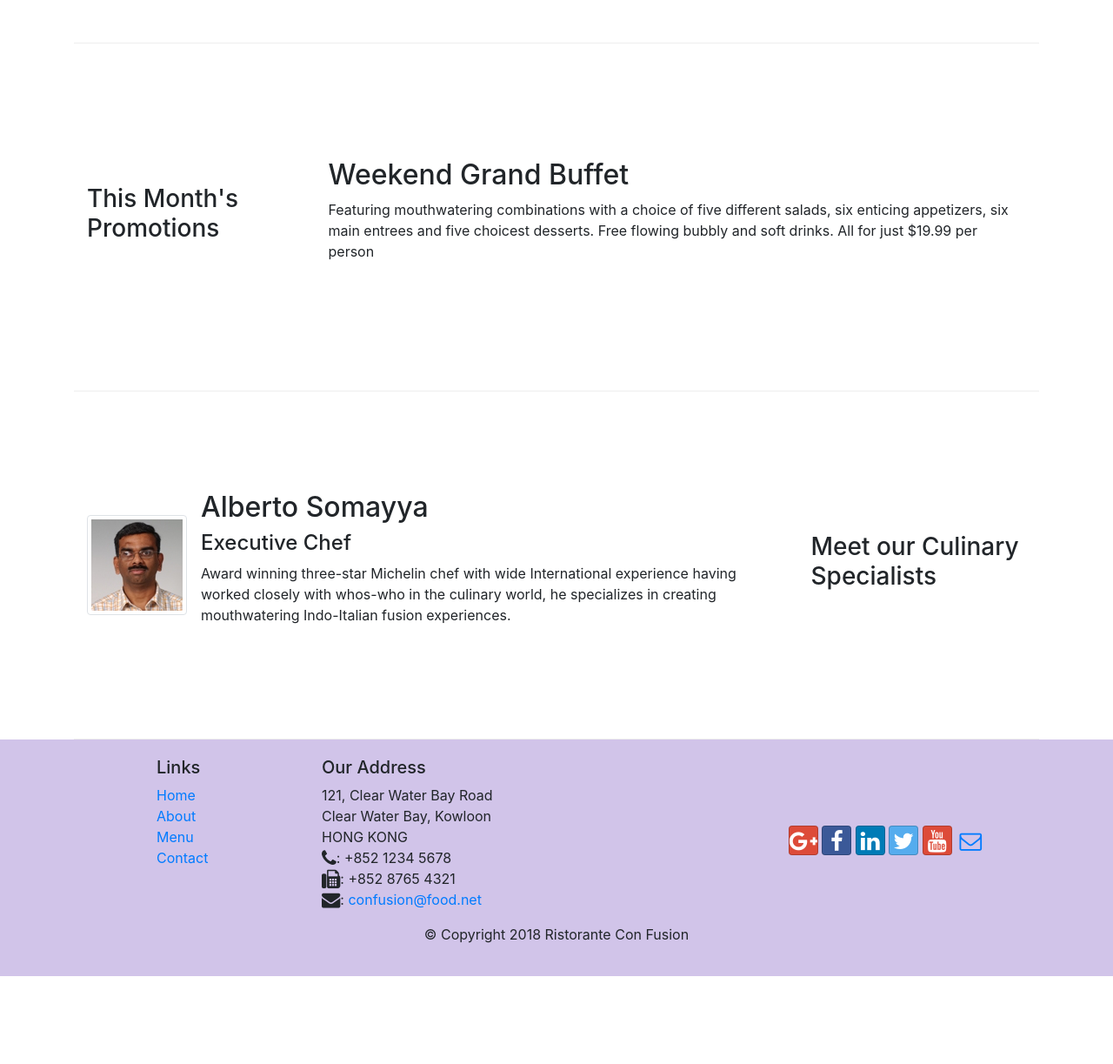
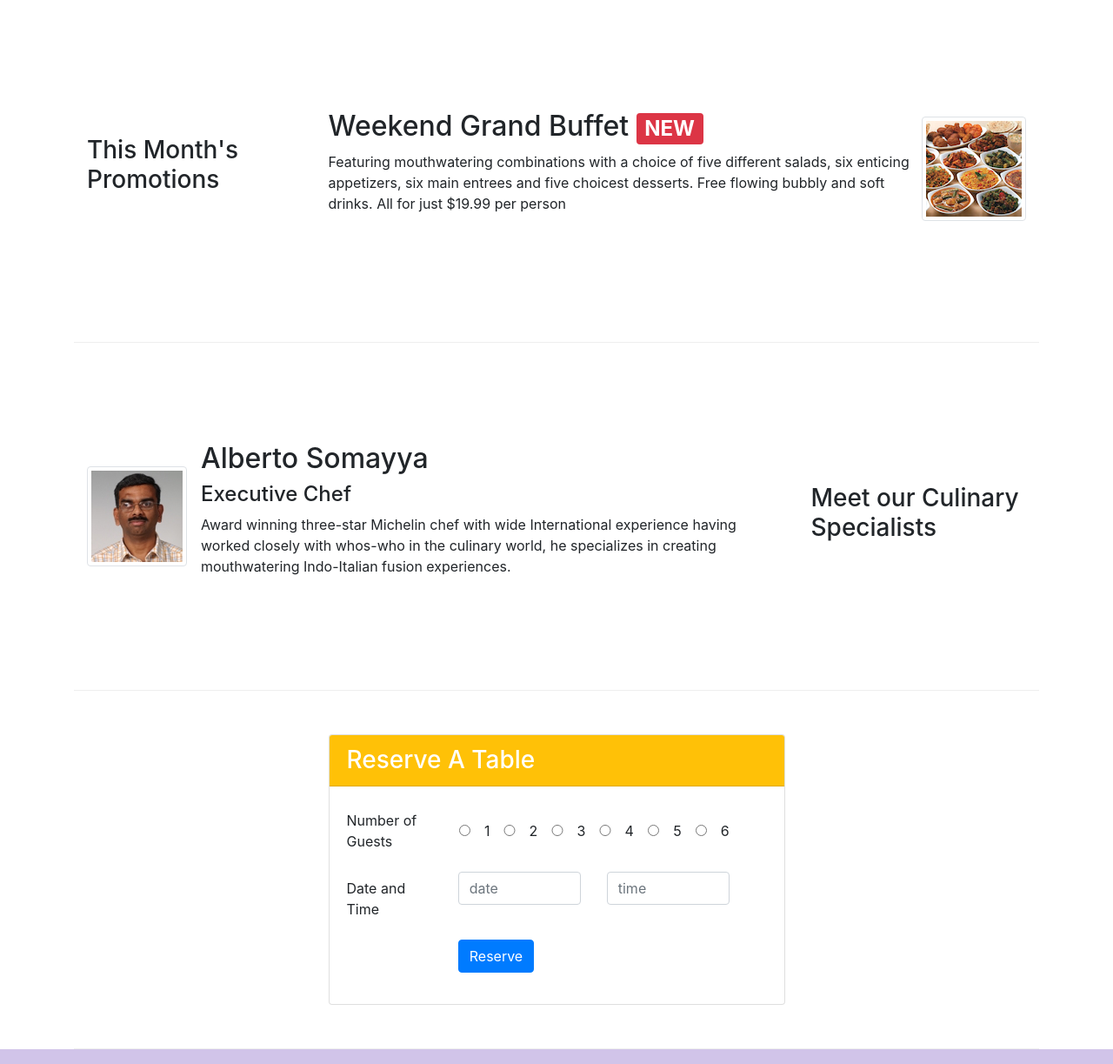
Before and after one commit to DevHimu/angularbootstrap, a website: page index.html in a window 1280 px wide. Shown: the part 740-1963 px from the top of the page at 87% size. Before the commit the page ends 1862 px from the top, so only its background shows below. Drawn offline with nearby package versions, Linux system fonts and the light colour scheme.

Commit message:
Assignment2

```diff
--- a/index.html
+++ b/index.html
@@ -23,7 +23,7 @@
             <a class="navbar-brand mr-auto" href="#"><img src="img/logo.png" height="30" width="41"></a>
             <div class="collapse navbar-collapse" id="Navbar">
                 <ul class="navbar-nav mr-auto">
-                    <li class="nav-item active"><a class="nav-link" href="#"><span class="fa fa-home fa-lg"></span>
+                    <li class="nav-item active"><a class="nav-link" href="./index.html"><span class="fa fa-home fa-lg"></span>
                             Home</a></li>
                     <li class="nav-item"><a class="nav-link" href="./aboutus.html"><span
                                 class="fa fa-info fa-lg"></span> About</a></li>
@@ -44,11 +44,17 @@
                     <p>We take inspiration from the World's best cuisines, and create a unique fusion experience. Our
                         lipsmacking creations will tickle your culinary senses!</p>
                 </div>
-                <div class="col-12 col-sm-4">
+                <div class="col-12 col-sm-2">
                     <div class="col-12 col-sm align-self-center">
                         <img src="img/logo.png" class="img-fluid">
                     </div>
                 </div>
+               <div class="col-12 col-sm-4  align-self-center " >
+                    <div class="col-12 col-sm align-self-center">
+                        <a type="button" class="btn btn-primary btn-block btn-warning btn-lg" href="#reserveATable">Reserve Table</a></button>
+                    </div>
+                </div>
+
             </div>
         </div>
     </header>
@@ -78,11 +84,19 @@
                 <h3>This Month's Promotions</h3>
             </div>
             <div class="col col-sm col-md">
-                <h2>Weekend Grand Buffet</h2>
-                <p>Featuring mouthwatering combinations with a choice of five different salads, six enticing appetizers,
-                    six main entrees and five choicest desserts. Free flowing bubbly and soft drinks. All for just
-                    $19.99 per person </p>
+                <div class="media">
+                        <div class="media-body">
+                             <h2 class="mt-0">Weekend Grand Buffet <span class="badge badge-danger">NEW</span> </h2>
+                                <p class="d-none d-sm-block">Featuring mouthwatering combinations with a choice of five different salads, six enticing appetizers,
+                                six main entrees and five choicest desserts. Free flowing bubbly and soft drinks. All for just
+                                $19.99 per person </p>
+                        </div>
+                        <img class="d-flex img-thumbnail align-self-center" src="img/buffet.png" alt="Uthappizza">
+                </div>
+
             </div>
+
+
         </div>
 
         <div class="row row-content row-content align-items-center">
@@ -104,6 +118,61 @@
                     </div>
                 </div>
             </div>
+        </div>
+
+            <div class="row row-content justify-content-center" id="reserveATable" >
+                    <div class="col-12 col-sm-6">
+                            <div class="card" >
+                                <h3 class="card-header bg-warning text-white">Reserve A Table</h3>
+                                <div class="card-body">
+                                    <form >
+                                            <div class="form-group row">
+
+                                                    <label for="Number" class="col-12 col-md-3 col-form-label">Number of Guests</label>
+
+                                                    <div class="form-check form-check-inline  col-12 col-md-8 ">
+                                                            <input class="form-check-input form-control" type="radio" name="inlineRadioOptions" id="inlineRadio1" value="option1" style="margin:5px">
+                                                            <label class="form-check-label" for="inlineRadio1">1</label>
+                                                            <input class="form-check-input form-control" type="radio" name="inlineRadioOptions" id="inlineRadio2" value="option2" style="margin:5px">
+                                                            <label class="form-check-label" for="inlineRadio1">2</label>
+                                                            <input class="form-check-input form-control" type="radio" name="inlineRadioOptions" id="inlineRadio3" value="option3" style="margin:5px">
+                                                            <label class="form-check-label" for="inlineRadio1">3</label>
+                                                            <input class="form-check-input form-control" type="radio" name="inlineRadioOptions" id="inlineRadio4" value="option4" style="margin:5px">
+                                                            <label class="form-check-label" for="inlineRadio1">4</label>
+                                                            <input class="form-check-input form-control" type="radio" name="inlineRadioOptions" id="inlineRadio5" value="option5" style="margin:5px">
+                                                            <label class="form-check-label" for="inlineRadio1">5</label>
+                                                            <input class="form-check-input form-control" type="radio" name="inlineRadioOptions" id="inlineRadio6" value="option6" style="margin:5px">
+                                                            <label class="form-check-label" for="inlineRadio1">6</label>
+                                                    </div>
+
+                                            </div>
+                                            <div class="form-group row">
+                                                    <label for="dateAndTime" class="col-12 col-md-3 col-form-label">Date and Time</label>
+                                                    <div class="col-12 col-md-4">
+                                                            <input type="dateandtime" class="form-control" id="date" name="date"
+                                                                placeholder="date">
+                                                    </div>
+                                                    <div class="col-12 col-md-4">
+                                                            <input type="dateandtime" class="form-control" id="telnum" name="telnum"
+                                                             placeholder="time">
+                                                    </div>
+                                            </div>
+                                            <div class="form-group row">
+                                                    <div class="offset-md-3 col-md-10">
+                                                        <button type="submit" class="btn btn-primary">Reserve</button>
+                                                    </div>
+                                            </div>
+
+
+
+
+                                    </form>
+                                </div>
+                            </div>
+                    </div>
+
+            </div>
+
         </div>
     </div>
 
```
